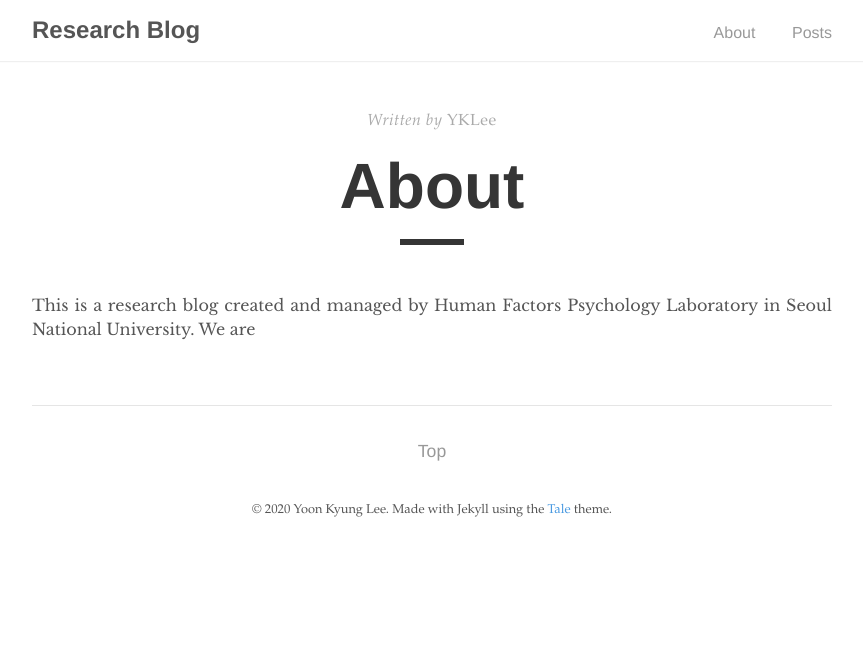
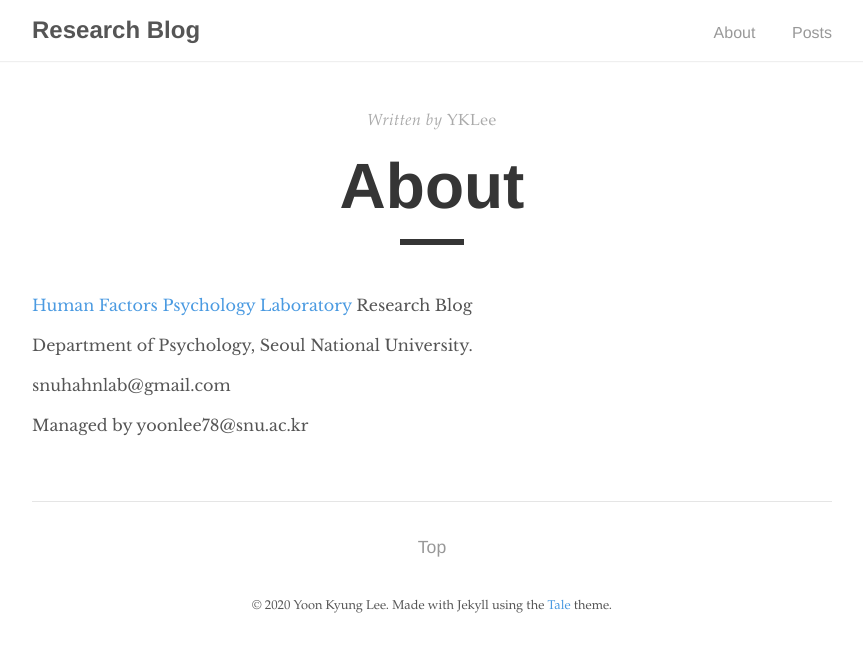
Before and after one commit to humanfactorspsych/blog, a Jekyll site: the page built from _pages/about.md, in a window 1280 px wide. Shown: the top 652 px of the page, without its empty margins (208-1071 px from the left). Built offline with Jekyll 4.4.1, drawn with Linux system fonts in a browser that asks for light colours.

Commit message:
Update about.md

```diff
--- a/_pages/about.md
+++ b/_pages/about.md
@@ -5,4 +5,10 @@ author: "YKLee"
 permalink: /about/
 ---
 
-This is a research blog created and managed by Human Factors Psychology Laboratory in Seoul National University. We are
+[Human Factors Psychology Laboratory](http://hfpsych.snu.ac.kr) Research Blog
+
+Department of Psychology, Seoul National University.
+
+snuhahnlab@gmail.com
+
+Managed by yoonlee78@snu.ac.kr
```
